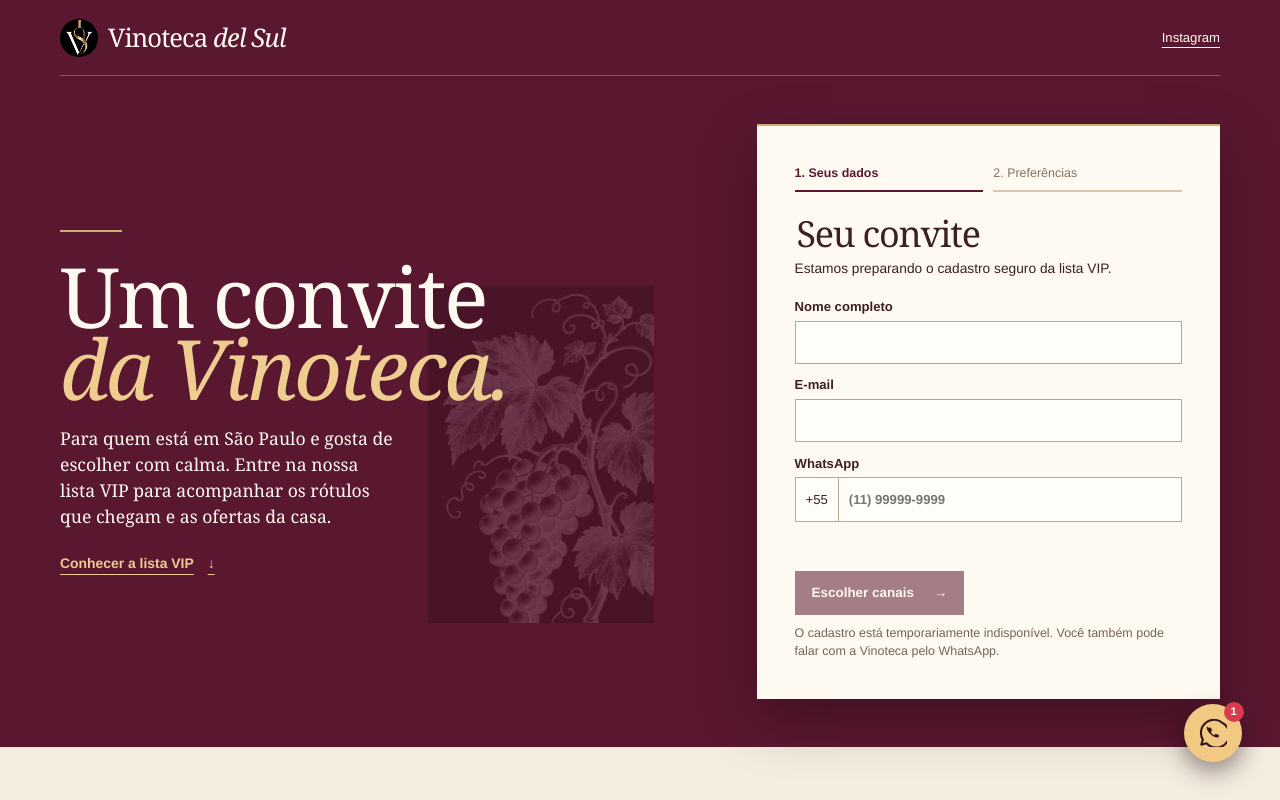
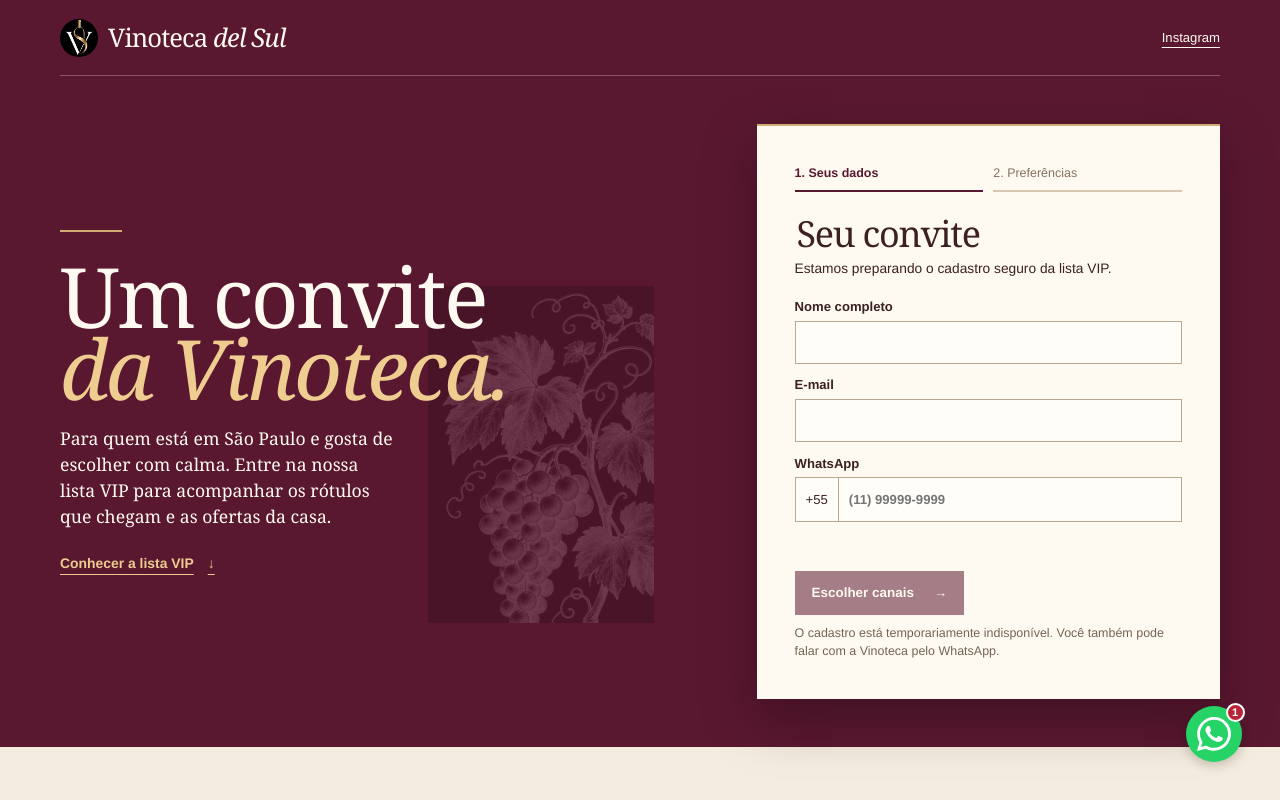
Before and after one commit to solovinosvinhos-dev/vinoteca-del-sul-aprovacao, a website: page lista-vip/index.html in a window 1280 px wide. Shown: the top 800 px of the page. Drawn offline with Linux system fonts and the light colour scheme; no server answers.

Commit message:
Usa o símbolo do WhatsApp em branco sobre o verde da marca

```diff
--- a/lista-vip/index.html
+++ b/lista-vip/index.html
@@ -239,18 +239,8 @@
         aria-expanded="false"
         aria-controls="wa-painel"
       >
-        <svg class="wa-icon" aria-hidden="true" viewBox="0 0 24 24" fill="none">
-          <path
-            d="M20.4 3.6A11.2 11.2 0 0 0 3.3 17.7L2 22l4.5-1.2A11.2 11.2 0 1 0 20.4 3.6Z"
-            stroke="currentColor"
-            stroke-width="1.8"
-            stroke-linejoin="round"
-          />
-          <path
-            d="M8.4 7.7c.2-.5.5-.5.8-.5h.5c.2 0 .5.1.6.6l.8 1.8c.1.3.1.5-.1.7l-.6.7c-.2.2-.1.5.1.7.5.8 1.3 1.5 2.1 2.1.2.1.5.2.7 0l.8-.9c.2-.2.4-.2.7-.1l1.7.8c.5.2.6.4.6.7v.5c0 .3-.2.6-.6.8-.6.3-1.6.5-3.6-.4-1.3-.6-2.6-1.7-3.8-3-1.1-1.3-2-2.6-2.3-3.7-.3-1.1-.1-1.6.1-2.1Z"
-            fill="currentColor"
-          /></svg
-        ><span class="sr-only">Abrir mensagem da Vinoteca no WhatsApp</span>
+        <img class="wa-icon" src="recursos/whatsapp-branco.svg" width="34" height="34" alt="" />
+        <span class="sr-only">Abrir mensagem da Vinoteca no WhatsApp</span>
         <span id="wa-badge" class="wa-badge" aria-label="1 mensagem não lida">1</span>
       </button>
     </div>
--- a/lista-vip/rubi.css
+++ b/lista-vip/rubi.css
@@ -467,31 +467,35 @@ legend {
   position: relative;
   display: grid;
   place-items: center;
-  width: 58px;
-  height: 58px;
+  width: 56px;
+  height: 56px;
+  margin-inline-start: auto;
+  padding: 0;
   border: 0;
   border-radius: 50%;
-  background: #f2c982;
-  color: var(--wine);
-  box-shadow: 0 9px 24px #19040a73;
+  background: #25d366;
+  box-shadow: 0 3px 12px #16060b38;
 }
 .wa-icon {
-  width: 28px;
-  height: 28px;
+  display: block;
+  width: 34px;
+  height: auto;
 }
 .wa-badge {
   position: absolute;
-  top: -2px;
-  right: -2px;
+  top: -3px;
+  right: -3px;
   display: grid;
   place-items: center;
-  width: 20px;
-  height: 20px;
+  width: 19px;
+  height: 19px;
+  border: 2px solid white;
   border-radius: 50%;
   color: white;
-  background: #d63c4e;
+  background: #b62638;
   font-size: 0.69rem;
   font-weight: 700;
+  line-height: 1;
 }
 .wa-panel {
   width: min(310px, calc(100vw - 36px));
```
Also changed, not shown: lista-vip/recursos/whatsapp-branco.svg (added).
